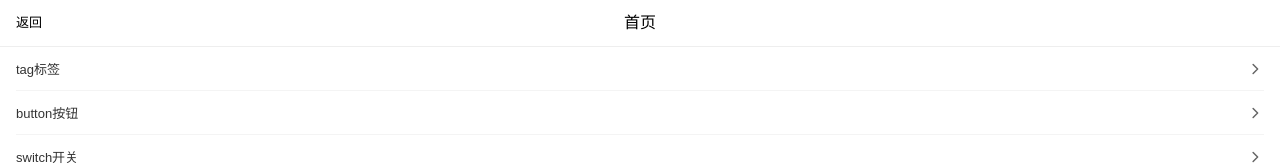
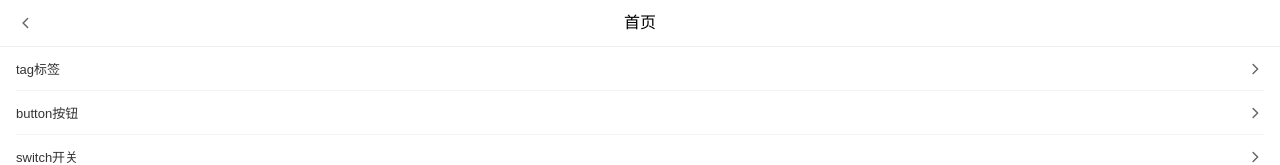
Before and after one commit to zoujinglong666/vuxui, a Vue app: page / in a window 1280 px wide. Shown: the top 165 px of the page. Built offline with nearby package versions, Linux system fonts and the light colour scheme.

Commit message:
优化组件展示样式

```diff
--- /dev/null
+++ b/src/components/ArrowLeft.vue
@@ -0,0 +1,5 @@
+<template>
+  <svg fill="none" height="18" viewBox="0 0 48 48" width="18" xmlns="http://www.w3.org/2000/svg">
+    <path d="M31 36L19 24L31 12" stroke="#666" stroke-linecap="round" stroke-linejoin="round" stroke-width="4"/>
+  </svg>
+</template>
--- a/src/packages/navBar/src/index.vue
+++ b/src/packages/navBar/src/index.vue
@@ -1,7 +1,8 @@
 <template>
   <div class="vux__navbar">
     <div class="vux__navbar__left" @click="goBack">
-      <span>      返回
+      <span>
+        <ArrowLeft></ArrowLeft>
 </span>
     </div>
     <div class="vux__navbar__title"><span>
@@ -19,8 +20,11 @@
 </template>
 
 <script>
+import ArrowLeft from "@/components/ArrowLeft.vue";
+
 export default {
   name: "VuxNavbar",
+  components: {ArrowLeft},
   props: {
     title: String,
     leftText: {
```
